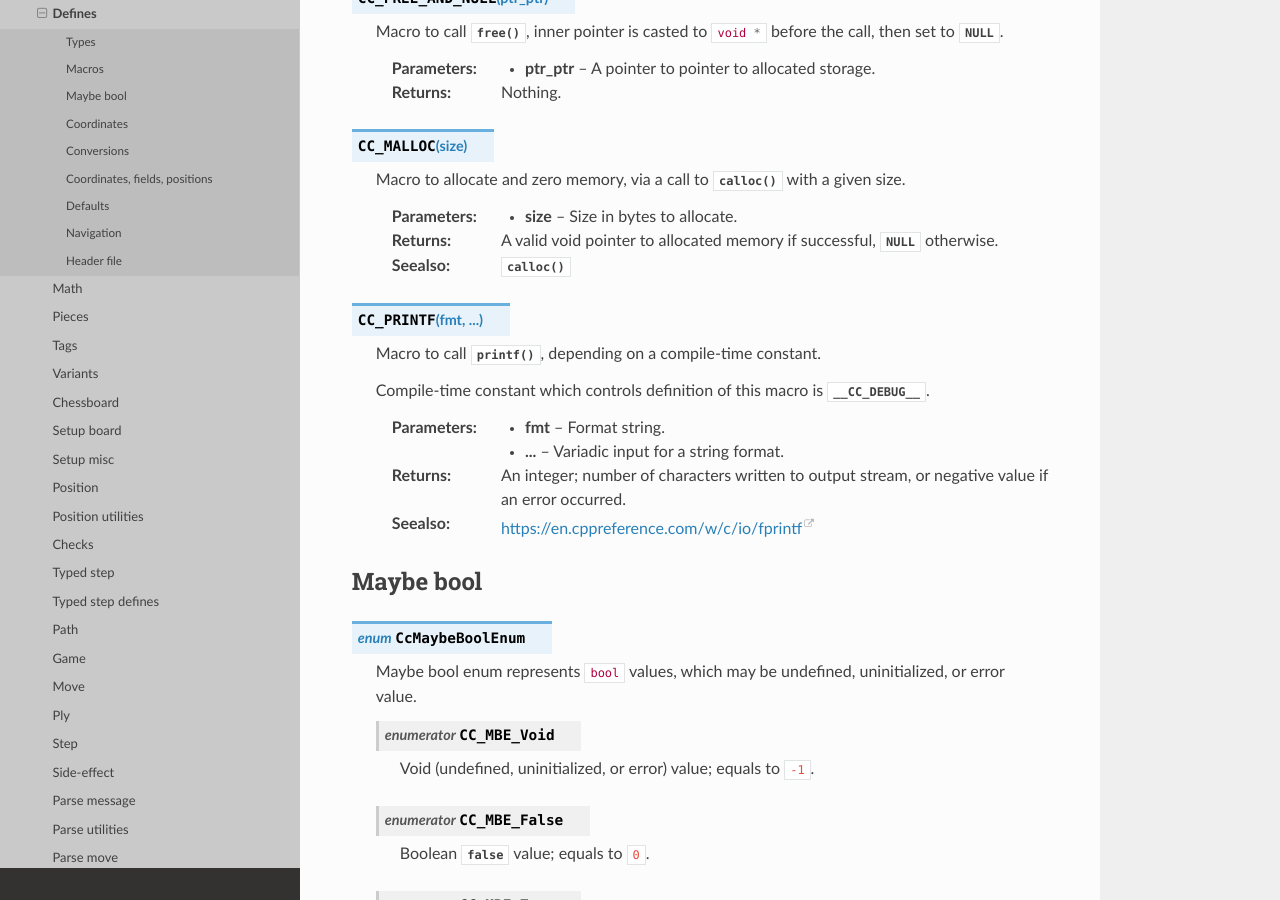
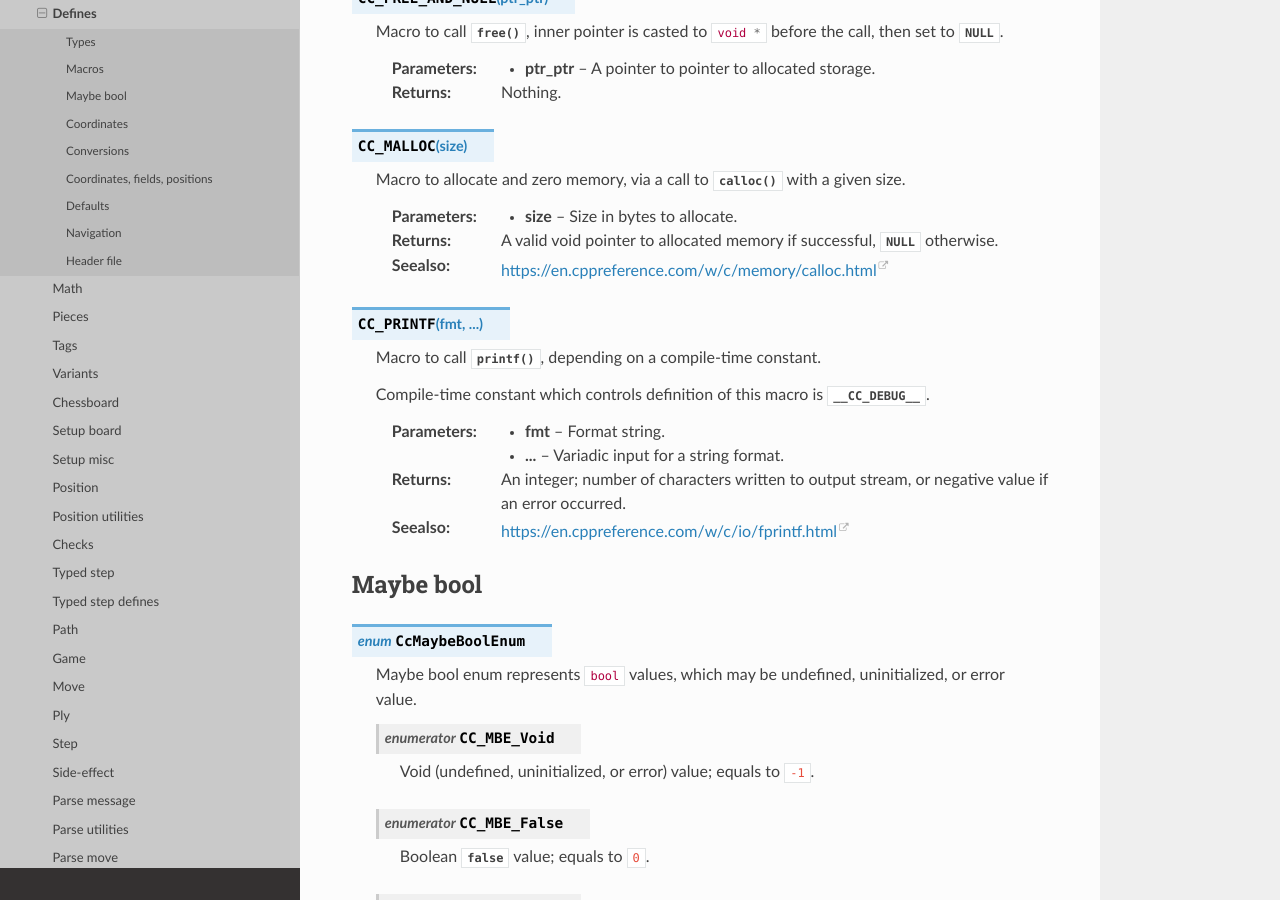
Before and after one commit to mmlacak/crochess, a Sphinx documentation site: the page built from docs/source/libcc/ccdefines.rst, in a window 1280 px wide and 900 px high, scrolled down 2737 px. Built offline with Sphinx 7.4.7 and the Read the Docs theme 3.1.0, drawn with Linux system fonts in a browser that asks for light colours; part of the change alters nothing that is shown.

Commit message:
Fixed links.

```diff
--- a/docs/source/libcc/ccdefines.rst
+++ b/docs/source/libcc/ccdefines.rst
@@ -135,7 +135,7 @@ Macros
     :param size: Size in bytes to allocate.
     :returns: A valid void pointer to allocated memory if successful,
         :c:data:`NULL` otherwise.
-    :seealso: :c:func:`calloc()`
+    :seealso: https://en.cppreference.com/w/c/memory/calloc.html
 
 .. c:macro:: CC_PRINTF(fmt,...)
 
@@ -147,7 +147,7 @@ Macros
     :param ...: Variadic input for a string format.
     :returns: An integer; number of characters written to output stream, or
         negative value if an error occurred.
-    :seealso: https://en.cppreference.com/w/c/io/fprintf
+    :seealso: https://en.cppreference.com/w/c/io/fprintf.html
 
 .. _lbl-libcc-ccdefines-maybebool:
 
```
